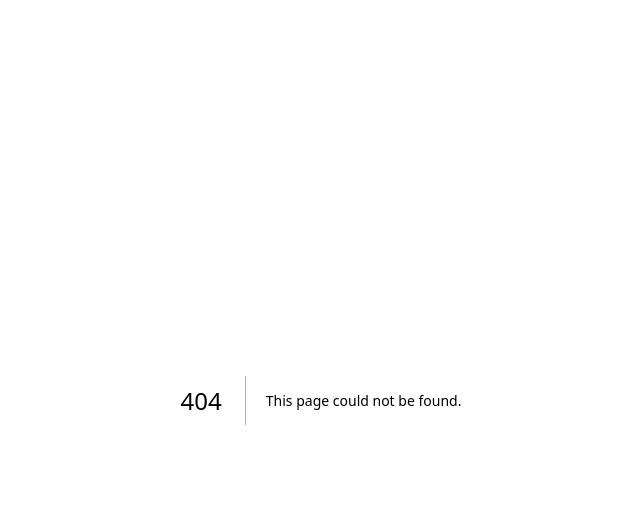
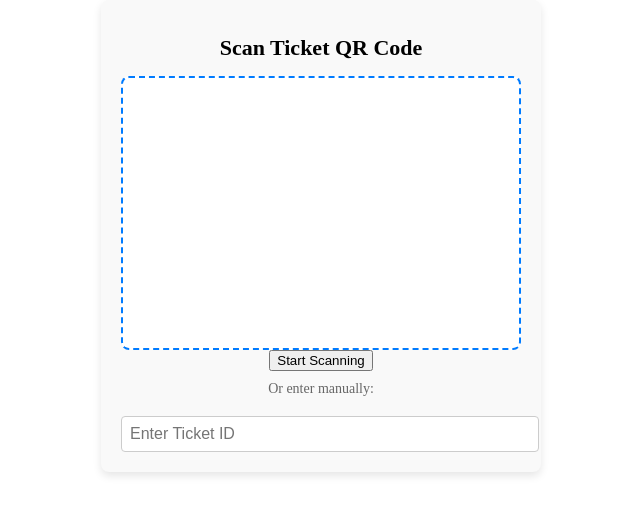
Before and after one commit to AryanSaini1303/Bharat-Yatra-Pass, a Next.js app: page /gateAuthority in a window 1280 px wide. Before the commit this address had no page. Shown: the top 514 px of the page, without its empty margins (319-959 px from the left). Built offline with nearby package versions, Linux system fonts and the light colour scheme; a web font is replaced by a local one.

Commit message:
Test: Implement QR code scanning functionality for ticket validation

```diff
--- /dev/null
+++ b/app/gateAuthority/page.js
@@ -0,0 +1,87 @@
+"use client";
+
+import { useEffect, useState, useRef } from "react";
+import { Html5QrcodeScanner, Html5Qrcode } from "html5-qrcode";
+import styles from "./page.module.css";
+
+export default function GateAuthority() {
+  const [ticketId, setTicketId] = useState("");
+  const [isScanning, setIsScanning] = useState(false);
+  const scannerRef = useRef(null);
+  const html5QrCode = useRef(null);
+
+  useEffect(() => {
+    return () => {
+      // Cleanup on unmount
+      stopScanning();
+    };
+  }, []);
+
+  const startScanning = () => {
+    if (isScanning) return; // Prevent multiple instances
+
+    html5QrCode.current = new Html5Qrcode("qr-reader");
+
+    html5QrCode.current
+      .start(
+        { facingMode: "environment" }, // Use rear camera
+        {
+          fps: 10,
+          qrbox: 250, // Defines scanning box size
+          aspectRatio: 1.0,
+          showTorchButtonIfSupported: true,
+        },
+        (decodedText) => {
+          setTicketId(decodedText);
+          stopScanning(); // Stop scanning after successful detection
+        },
+        (errorMessage) => {
+          console.warn("QR Scan Warning:", errorMessage);
+        }
+      )
+      .then(() => {
+        setIsScanning(true);
+      })
+      .catch((err) => console.error("Error starting scanner:", err));
+  };
+
+  const stopScanning = () => {
+    if (html5QrCode.current) {
+      html5QrCode.current.stop().then(() => {
+        html5QrCode.current.clear();
+        setIsScanning(false);
+      });
+    }
+  };
+
+  return (
+    <div className={styles.container}>
+      <h1 className={styles.title}>Scan Ticket QR Code</h1>
+
+      <div id="qr-reader" className={styles.scannerBox} ref={scannerRef}></div>
+
+      <div className={styles.buttonContainer}>
+        {!isScanning ? (
+          <button className={styles.startButton} onClick={startScanning}>
+            Start Scanning
+          </button>
+        ) : (
+          <button className={styles.stopButton} onClick={stopScanning}>
+            Stop Scanning
+          </button>
+        )}
+      </div>
+
+      <p className={styles.infoText}>Or enter manually:</p>
+      <input
+        type="text"
+        value={ticketId}
+        onChange={(e) => setTicketId(e.target.value)}
+        className={styles.inputField}
+        placeholder="Enter Ticket ID"
+      />
+
+      {ticketId && <p className={styles.resultText}>Ticket ID: {ticketId}</p>}
+    </div>
+  );
+}
--- /dev/null
+++ b/app/gateAuthority/page.module.css
@@ -0,0 +1,47 @@
+.container {
+  max-width: 400px;
+  margin: 0 auto;
+  padding: 20px;
+  text-align: center;
+  border-radius: 8px;
+  background: #f9f9f9;
+  box-shadow: 0px 4px 8px rgba(0, 0, 0, 0.1);
+}
+
+.title {
+  font-size: 22px;
+  font-weight: bold;
+  margin-bottom: 15px;
+}
+
+.scannerBox {
+  border: 2px dashed #007bff;
+  padding: 10px;
+  border-radius: 8px;
+  background: #ffffff;
+  display: flex;
+  justify-content: center;
+  align-items: center;
+  height: 250px;
+}
+
+.infoText {
+  font-size: 14px;
+  color: #666;
+  margin-top: 10px;
+}
+
+.inputField {
+  width: 100%;
+  padding: 8px;
+  margin-top: 5px;
+  border: 1px solid #ccc;
+  border-radius: 4px;
+  font-size: 16px;
+}
+
+.resultText {
+  margin-top: 10px;
+  font-weight: bold;
+  color: #007bff;
+}
--- a/package.json
+++ b/package.json
@@ -12,6 +12,7 @@
     "@supabase/supabase-js": "^2.49.1",
     "crypto-js": "^4.2.0",
     "flatpickr": "^4.6.13",
+    "html5-qrcode": "^2.3.8",
     "next": "15.2.1",
     "next-auth": "^4.24.11",
     "qrcode.react": "^4.2.0",
```
Also changed, not shown: 1 other file (tests, documents, lock files or other folders).
